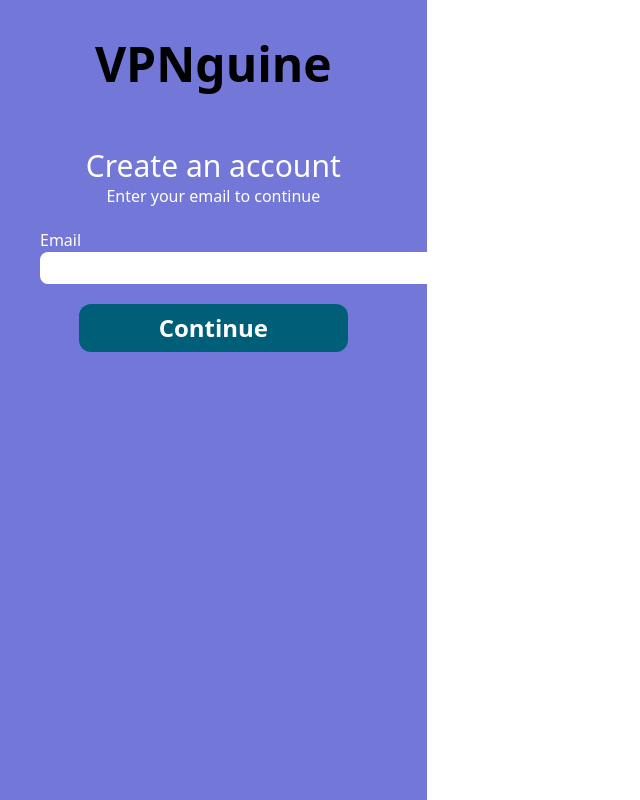
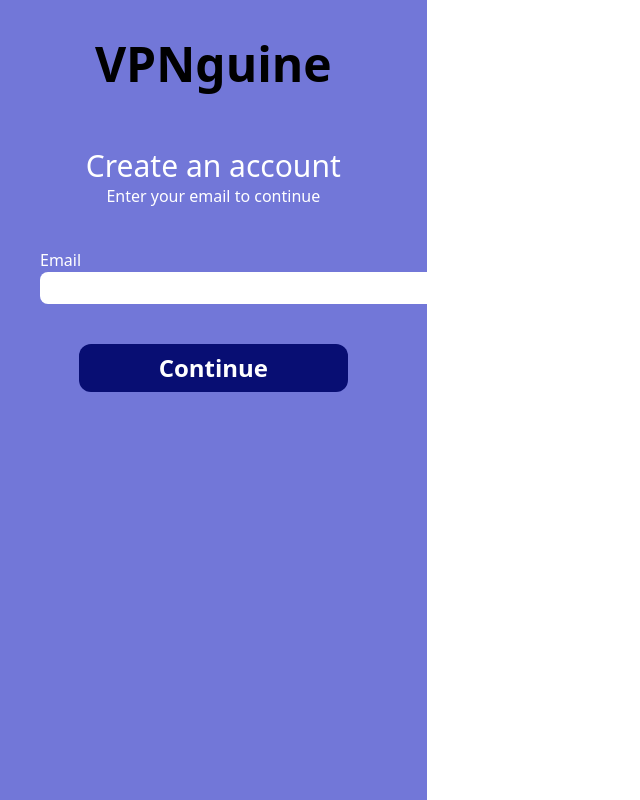
Before and after one commit to GormanProg123/VPN-frontend, a React (Vite) app: page /registration in a window 1280 px wide. Shown: the whole page, without its empty margins (0-640 px from the left). Built offline with nearby package versions, Linux system fonts and the light colour scheme.

Commit message:
small update

```diff
--- a/src/modules/Registration/RegistrationStepOne/index.tsx
+++ b/src/modules/Registration/RegistrationStepOne/index.tsx
@@ -11,22 +11,21 @@
     const onSubmit = () => {
         dispatch(userData({email:userEmail,password:'',verificationCode:""}))
         dispatch(selectPage(2))
-
     }
 
     return (
         <>
 
-            <form action={onSubmit} className=" pt-5">
+            <form onSubmit={onSubmit} className=" pt-10">
 
-                <div className="flex flex-col w-120 mx-auto">
+                <div className="flex flex-col w-110 mx-auto">
                     <label htmlFor="email_input" className="text-white">Email</label>
                     <input id="email_input" type="email" name="email_input" onChange={(e) => setUserEmail(e.target.value)} value={userEmail} className="bg-white rounded-lg hover:border py-1 px-2"  required/>
                 </div>
 
 
-                <div className="flex justify-center pt-5">
-                    <button className="text-2xl bg-cyan-800 text-white font-bold hover:bg-cyan-900 py-2 px-20 rounded-xl cursor-pointer">Continue</button>
+                <div className="flex justify-center pt-10">
+                    <button type="submit" className="text-2xl bg-[var(--button-background)] hover:bg-[var(--button-hover-background)]  text-white font-bold  py-2 px-20 rounded-xl cursor-pointer">Continue</button>
                 </div>
             </form>
 
--- a/src/modules/Registration/RegistrationStepThree/index.tsx
+++ b/src/modules/Registration/RegistrationStepThree/index.tsx
@@ -65,6 +65,8 @@
             console.log('account verified')
             verifyAccount({email:user.email,code:user.verificationCode})
             navigate('/')
+        } else {
+            alert('wrong code')
         }
         console.log(code)
     }
@@ -72,7 +74,7 @@
     return (
         <>
 
-            <form onSubmit={onSubmit} className=" pt-5">
+            <form onSubmit={onSubmit} className=" pt-10">
 
 
                 <div className="flex justify-center ">
@@ -96,8 +98,8 @@
                 </div>
 
 
-                <div className="flex justify-center pt-5">
-                    <button type='submit' className="text-2xl bg-cyan-800 text-white font-bold hover:bg-cyan-900 py-2 px-15 rounded-xl cursor-pointer">Continue</button>
+                <div className="flex justify-center pt-10">
+                    <button type='submit' className="text-2xl bg-[var(--button-background)] hover:bg-[var(--button-hover-background)] text-white font-bold  py-2 px-15 rounded-xl cursor-pointer">Continue</button>
                 </div>
             </form>
 
--- a/src/modules/Registration/RegistrationStepTwo/index.tsx
+++ b/src/modules/Registration/RegistrationStepTwo/index.tsx
@@ -69,9 +69,9 @@
     return (
         <>
 
-            <form action={onSubmit} className=" pt-5">
+            <form onSubmit={onSubmit} className=" pt-10">
 
-                <div className="flex flex-col w-120 mx-auto">
+                <div className="flex flex-col w-110 mx-auto">
                     <label htmlFor="password_input" className="text-white">Password</label>
                     <input onChange={(e) => setUserPassword1(e.target.value)} value={userPassword1}  id="password_input" type="password" className="bg-white rounded-lg hover:border py-1 px-2"  required/>
 
@@ -81,8 +81,8 @@
 
 
 
-                <div className="flex justify-center pt-5">
-                    <button className="text-2xl bg-cyan-800 text-white font-bold hover:bg-cyan-900 py-2 px-20 rounded-xl cursor-pointer">Continue</button>
+                <div className="flex justify-center pt-10">
+                    <button type="submit" className="text-2xl bg-[var(--button-background)] hover:bg-[var(--button-hover-background)]  text-white font-bold  py-2 px-20 rounded-xl cursor-pointer">Continue</button>
                 </div>
             </form>
 
--- a/src/style.css
+++ b/src/style.css
@@ -2,6 +2,8 @@
 @import "tailwindcss";
 :root {
   --form-background: #7277d8;
+  --button-background: #080E73;
+  --button-hover-background: #060a50;
 }
 
 [data-scope="slider"][data-part="root"] {
```
